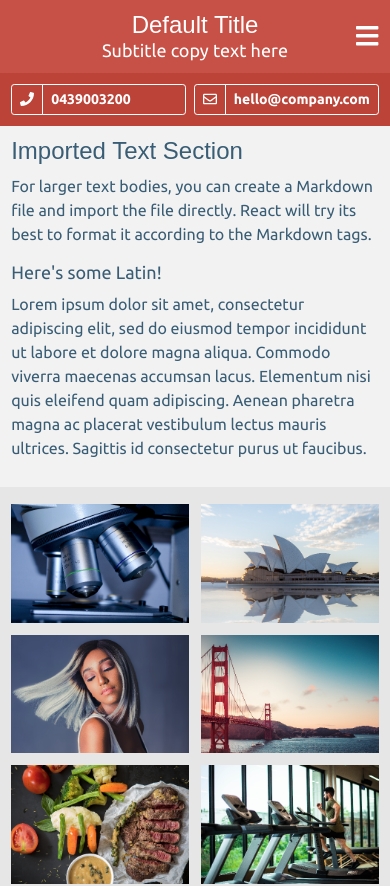
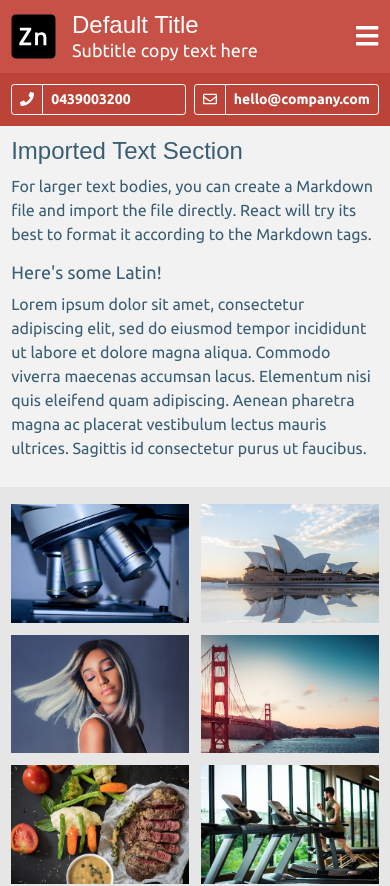
Before and after one commit to krinj/zinc-react-template, a React (Create React App) app in the folder app/: page / in a window 390 px wide. Shown: the top 886 px of the page. Built offline with nearby package versions, Linux system fonts and the light colour scheme; a web font is replaced by a local one.

Commit message:
Properly Align Header Elements

```diff
--- a/app/package.json
+++ b/app/package.json
@@ -35,7 +35,7 @@
     "build": "react-scripts build",
     "test": "react-scripts test",
     "eject": "react-scripts eject",
-    "deploy": "aws s3 sync build/ s3://static.zinccli.com --acl public-read",
+    "deploy": "aws s3 sync build/ s3://admin.static.pixiweb.net --acl public-read",
     "update-map": "echo Updating Map"
   },
   "eslintConfig": {
--- a/app/src/components/header/Header.tsx
+++ b/app/src/components/header/Header.tsx
@@ -26,23 +26,34 @@ class Header extends DisplayableElement {
     }
 }
 
-const createTitleElement = (title: string, subtitle?: string, image?: string): JSX.Element => {
+const createTitleElement = (title: string, subtitle?: string, image?: string, leftAligned?: boolean): JSX.Element => {
 
     let imageElement: JSX.Element | null = null;
-    const subtitleElement: JSX.Element | null = subtitle  ? <h5 className="no-margin">Subtitle copy text here</h5> : null;
-    let headerTitleClass: string = "header-title";
+
+    // Left or center align?
+    let headerAlign: string = leftAligned ? "text-left" : "text-center auto-margin";
 
     if (image) {
-        headerTitleClass += " header-logo-margin";
         imageElement = <div style={{display: "flex", marginRight: "16px"}}><img src={image} className="header-logo" alt="logo of business"/></div>;
+        if (!leftAligned) {
+            headerAlign += " header-logo-margin";
+        }
     }
 
-    return <div className="dev max-width" style={{display: "flex"}}>
+    // Title Holder Style, left or center anchor.
+    let titleHolderStyle = {margin: "auto", marginLeft: "auto"};
+    if (leftAligned) {
+        titleHolderStyle.marginLeft = "0";
+    }
+
+    const subtitleElement: JSX.Element | null = subtitle  ? <h5 className="headerAlign no-margin">Subtitle copy text here</h5> : null;
+
+    return <div className="dev max-width flex">
 
         {imageElement}
 
-        <div style={{display: "flex"}} className={headerTitleClass}>
-            <div style={{margin: "auto"}}>
+        <div style={{display: "flex"}} className={headerAlign}>
+            <div style={titleHolderStyle}>
                 <h1 className="no-margin">{title}</h1>
                 {subtitleElement}
             </div>
@@ -78,8 +89,11 @@ const createMobileMenu = (navigationModel: NavigationModel, isMenuActive: boolea
 }
 
 const createMenuButton = (isMenuActive: boolean, onEnableMenu: any) => {
-    return <div className="dev flex clickable" onMouseDown={onEnableMenu} style={{position: "absolute", right: "0", height: "100%"}}>
-        <span className="auto-margin" style={{fontSize: "1.6em"}}><FontAwesomeIcon icon={"bars"}/></span>
+    return <div
+        className="dev flex clickable"
+        onMouseDown={onEnableMenu}
+        style={{position: "absolute", right: "0", height: "100%", minWidth: "3em"}}>
+        <span className="auto-margin" style={{fontSize: "1.6em", marginRight: 0}}><FontAwesomeIcon icon={"bars"}/></span>
     </div>;
 }
 
@@ -109,12 +123,12 @@ const HeaderJSX: React.FC<HeaderModel> = (props) => {
     }
 
     const menuButton: JSX.Element | null = shouldShowNavMenu ? createMenuButton(menuActive, () => setMenuActive(true)) : null;
-
+    const leftAlignTitle: boolean = !props.isMobile || props.navigationModel !== undefined || props.logoImagePath !== undefined;
     return <div className="dev">
         <div className="row no-margin">
 
             <div className={`dev ${logoCol} no-padding flex`}>
-                {createTitleElement(props.title, props.logoImagePath)}
+                {createTitleElement(props.title, props.subtitle, props.logoImagePath, leftAlignTitle)}
                 {menuButton}
             </div>
 
--- a/app/src/components/navigation/NavBarLinear.tsx
+++ b/app/src/components/navigation/NavBarLinear.tsx
@@ -2,8 +2,6 @@ import React from 'react';
 import NavigationModel from './NavigationModel';
 import NavigationLink from './NavigationLink';
 import { Link } from 'react-router-dom';
-
-
 
 
 const NavBarLinear: React.FC<NavigationModel> = (props) => {
@@ -12,7 +10,9 @@ const NavBarLinear: React.FC<NavigationModel> = (props) => {
 
     for (let i = 0; i < props.links.length; i++) {
         const navLink: NavigationLink = props.links[i];
-        const navElement = <span className="navbar-link"><Link className="navbar-link" to={navLink.link}>{navLink.label}</Link></span>;
+        const navElement = <span className="navbar-link">
+            <Link className="navbar-link" to={navLink.link}>{navLink.label}</Link>
+        </span>;
         navElements.push(navElement);
     }
 
```
